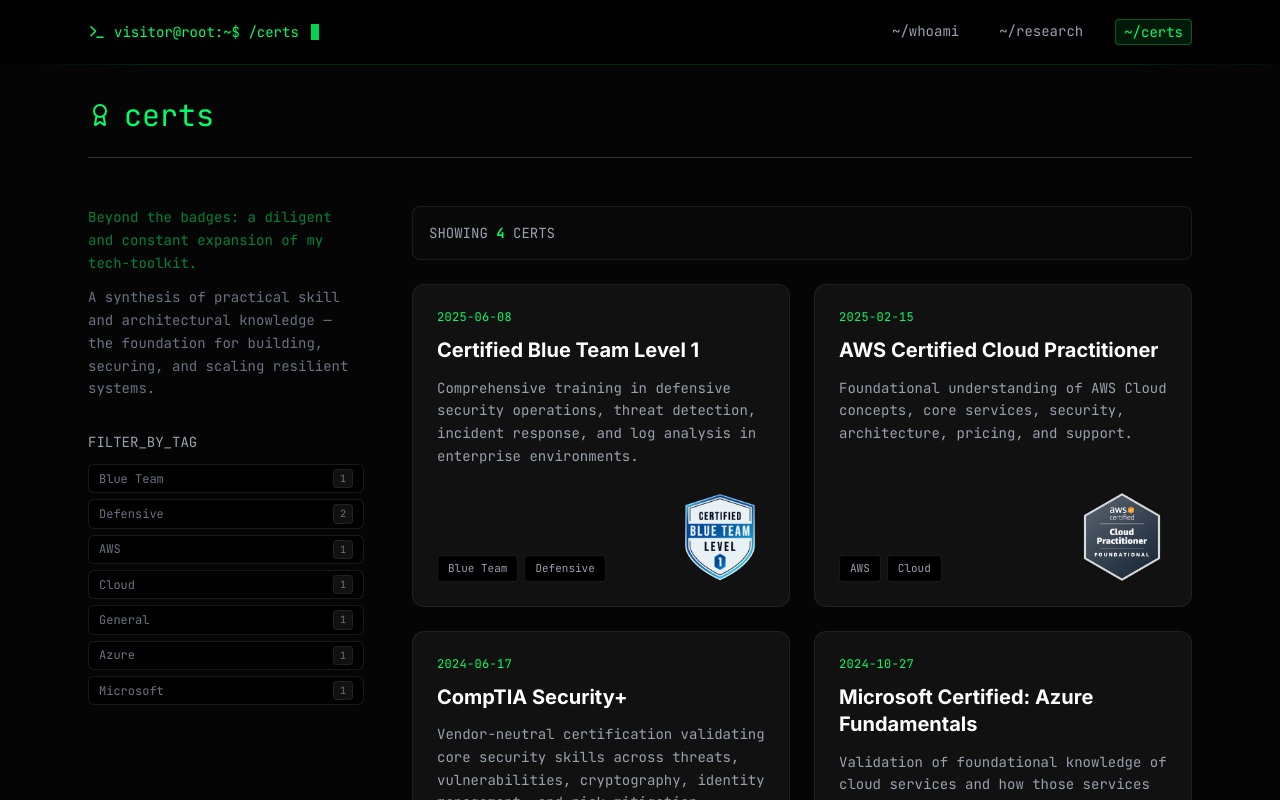
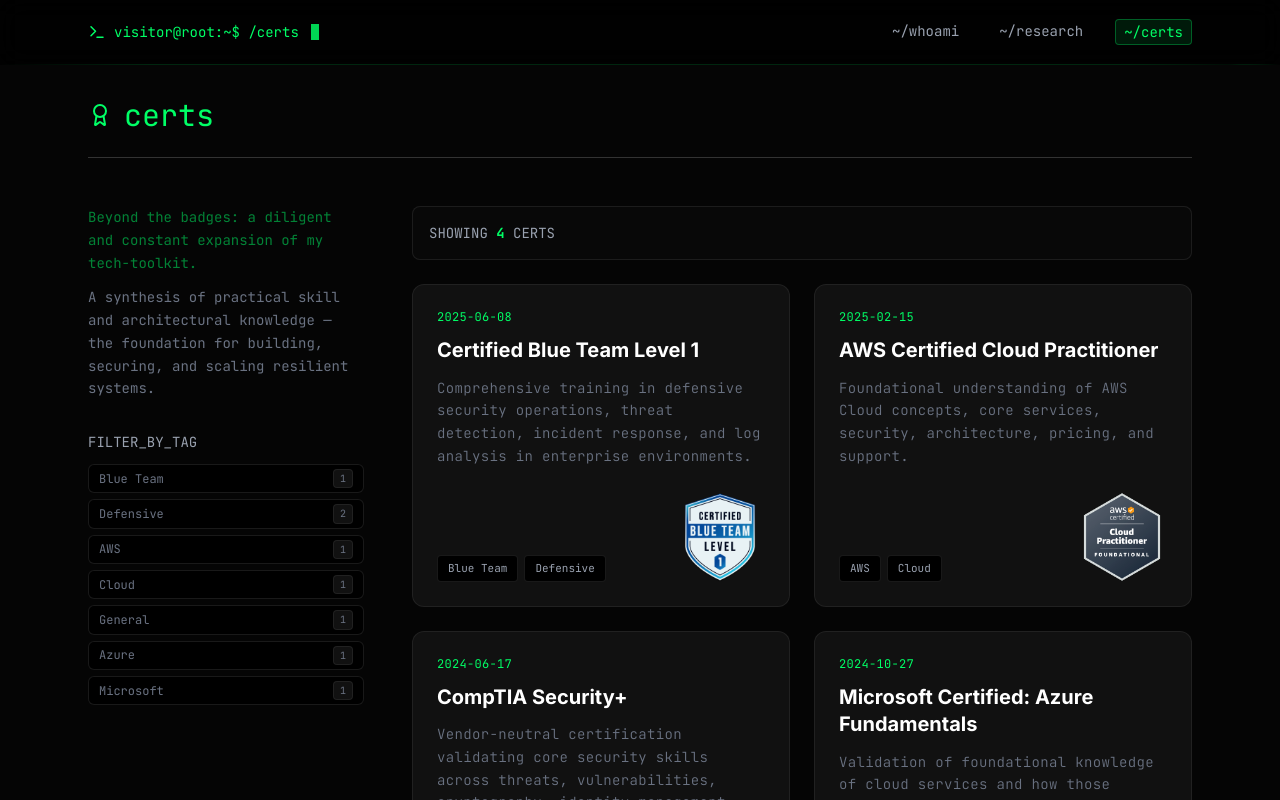
Before and after one commit to cs-cognitome/substrate, a Next.js app: page /certs in a window 1280 px wide. Shown: the top 800 px of the page. Built offline with nearby package versions, Linux system fonts and the light colour scheme.

Commit message:
Changed the boldness of the description font

```diff
--- a/components/CertsClient.tsx
+++ b/components/CertsClient.tsx
@@ -119,7 +119,7 @@
 
                   {/* Description */}
                   {cert.description && (
-                    <p className="text-gray-400 text-sm leading-relaxed font-mono flex-grow">
+                    <p className="text-gray-500 text-sm leading-relaxed font-mono font-light tracking-wide flex-grow">
                       {cert.description}
                     </p>
                   )}
```
